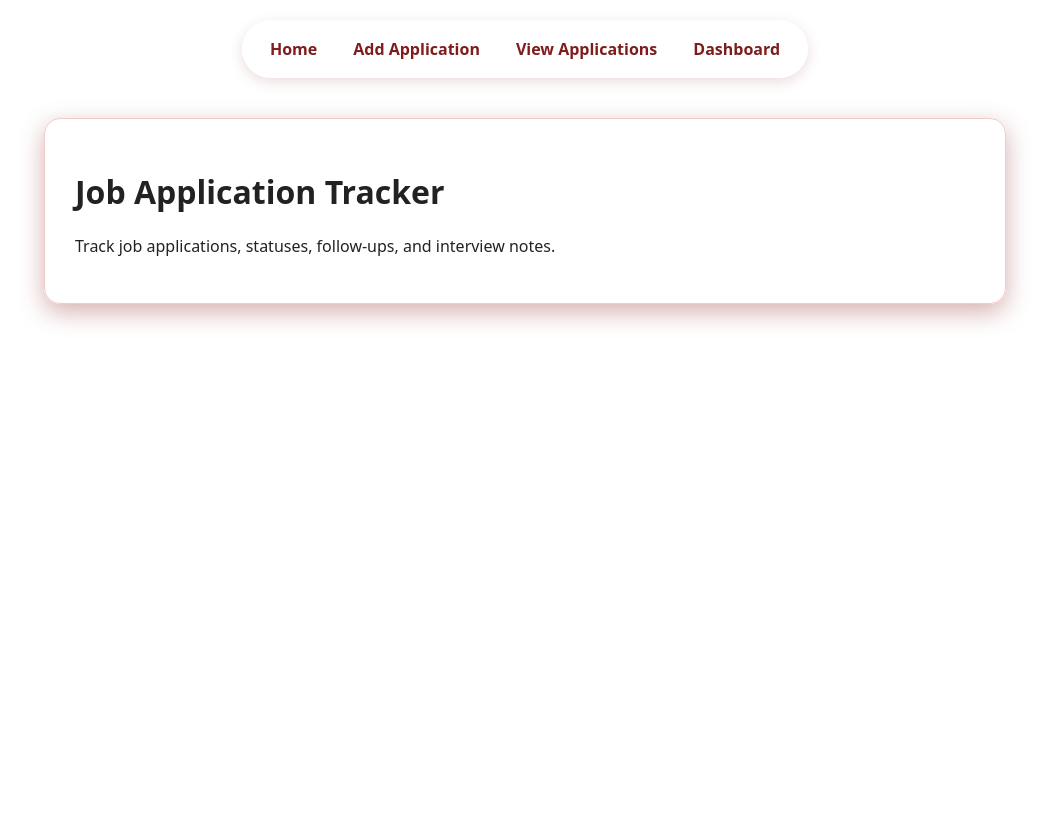
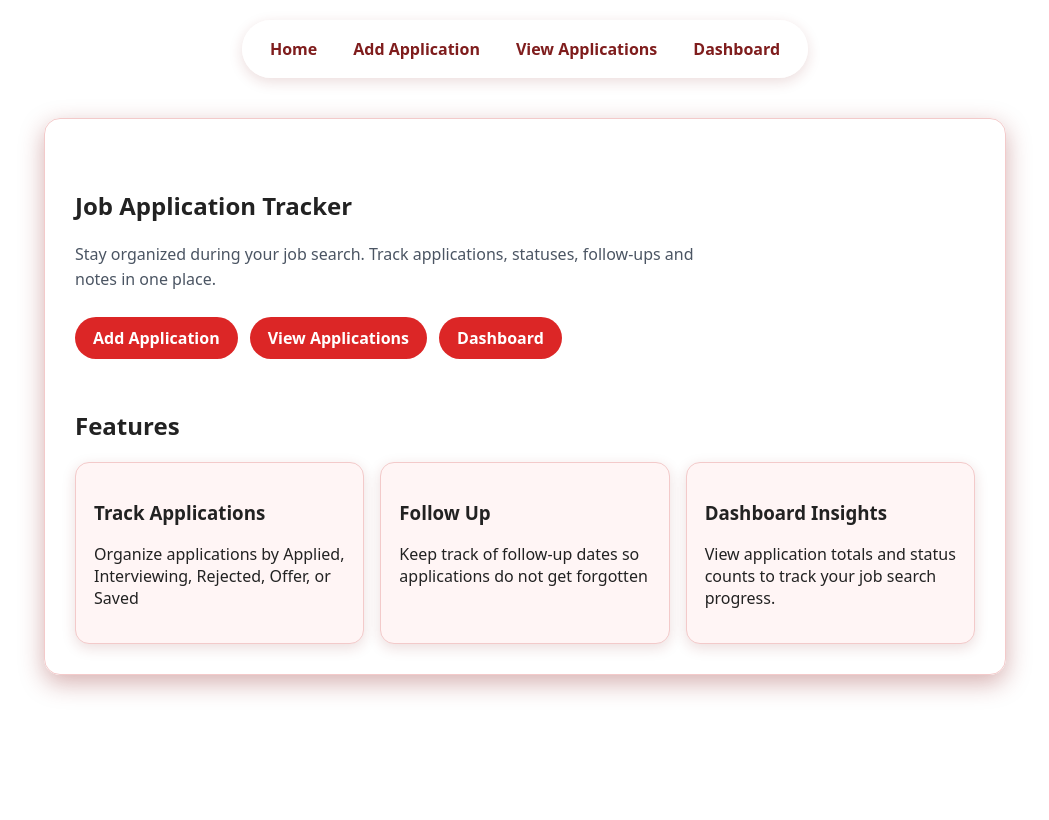
Before and after one commit to DeviWilk3747/job-application-tracker-flask, a Flask app: page / in a window 1280 px wide. Shown: the whole page, without its empty margins (115-1164 px from the left). Run offline with Flask 3, Linux system fonts and the light colour scheme.

Commit message:
Polish home page UI

```diff
--- a/static/styles.css
+++ b/static/styles.css
@@ -170,6 +170,10 @@ body{
     color: white;
 }
 
+.links {
+    color: #dc2626;
+    text-decoration: underline;
+}
 .edit-link:hover {
     background-color: #f3caca;
 }
@@ -204,3 +208,52 @@ body{
     border: 1px solid #f3caca;
     color: #7f1d1d;
 }
+
+.hero {
+    padding: 20px 0;
+    margin-bottom: 30px;
+}
+
+.hero p {
+    max-width: 650px;
+    color: #4b5563;
+    line-height: 1.6;
+}
+
+.home-actions {
+    display: flex;
+    gap: 12px;
+    flex-wrap: wrap;
+    margin-top: 24px;
+}
+
+.home-button {
+    display: inline-block;
+    text-decoration: none;
+    background-color: #dc2626;
+    color: white;
+    padding: 10px 18px;
+    border-radius: 999px;
+    font-weight: bold;
+    cursor: pointer;
+    transition: background-color 0.3s ease;
+}
+
+.home-button:hover {
+    background-color: #b91c1c;
+}
+
+.feature-grid {
+    display: grid;
+    grid-template-columns: repeat(auto-fit, minmax(220px, 1fr));
+    gap: 16px;
+    margin-top: 20px;
+}
+
+.feature-card {
+    background-color: #fff5f5;
+    border: 1px solid #f3caca;
+    padding: 18px;
+    border-radius: 14px;
+    box-shadow: 0 4px 14px rgba(127, 29, 29, 0.15);
+}
--- a/templates/add_application.html
+++ b/templates/add_application.html
@@ -91,6 +91,6 @@
         <button type="submit" class="primary-button">Add Application</button>
     </form>
 
-    <a href="/">Back to Home</a>
+    <a href="/" class="links">Back to Home</a>
 
 {% endblock %}
--- a/templates/index.html
+++ b/templates/index.html
@@ -4,10 +4,39 @@
 {% endblock %}
 
 {% block content %}
+    <section class="hero">
+        <h1>Job Application Tracker</h1>
 
-    <h1>Job Application Tracker</h1>
+        <p>Stay organized during your job search. Track applications, statuses,
+            follow-ups and notes in one place.
+        </p>
 
-    <p>Track job applications, statuses, follow-ups, and interview notes.</p>
+        <div class="home-actions">
+            <a href="/add-application" class="home-button">Add Application</a>
+            <a href="/view-applications" class="home-button">View Applications</a>
+            <a href="/dashboard" class="home-button">Dashboard</a>
+        </div>
+    </section>
 
+    <section class="features">
+        <h2>Features</h2>
+
+        <div class="feature-grid">
+            <div class="feature-card">
+                <h3>Track Applications</h3>
+                <p>Organize applications by Applied, Interviewing, Rejected, Offer, or Saved</p>
+            </div>
+
+            <div class="feature-card">
+                <h3>Follow Up</h3>
+                <p>Keep track of follow-up dates so applications do not get forgotten</p>
+            </div>
+
+            <div class="feature-card">
+                <h3>Dashboard Insights</h3>
+                <p>View application totals and status counts to track your job search progress.</p>
+            </div>
+        </div>
+    </section>
 
 {% endblock %}
--- a/templates/view_applications.html
+++ b/templates/view_applications.html
@@ -16,7 +16,7 @@
 
         <form action="/view-applications" method="GET">
             <div class="form-group">
-                <input type="text" name="search" value="{{ search }}" placeholder="Search by company or job title">
+                <input type="text" name="search" value="{{ search }}" placeholder="Search by company or job title" class="links">
 
                 <select name="status">
                     <option value="">All Statuses</option>
@@ -30,7 +30,7 @@
 
             <button type="submit" class="primary-button">Apply</button>
 
-            <a href="/view-applications">Clear Filters</a>
+            <a href="/view-applications" class="links">Clear Filters</a>
 
         </form>
 
```
